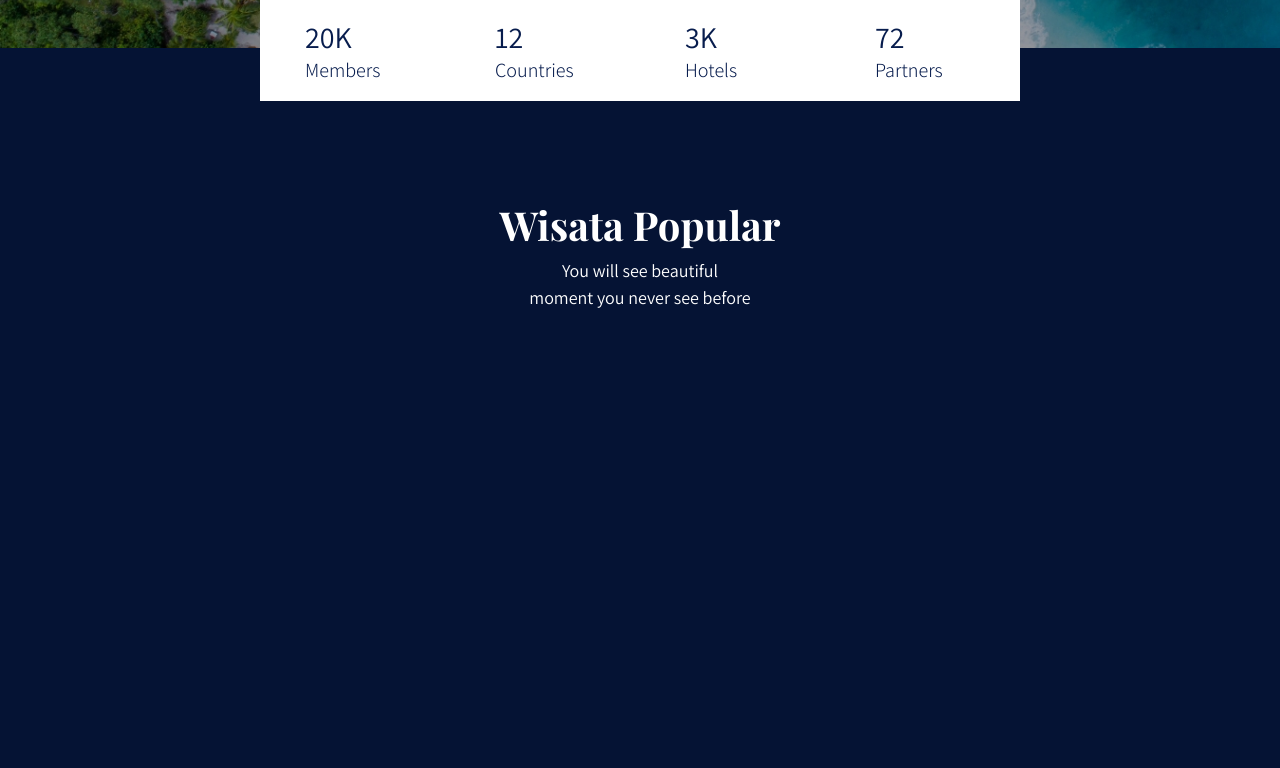
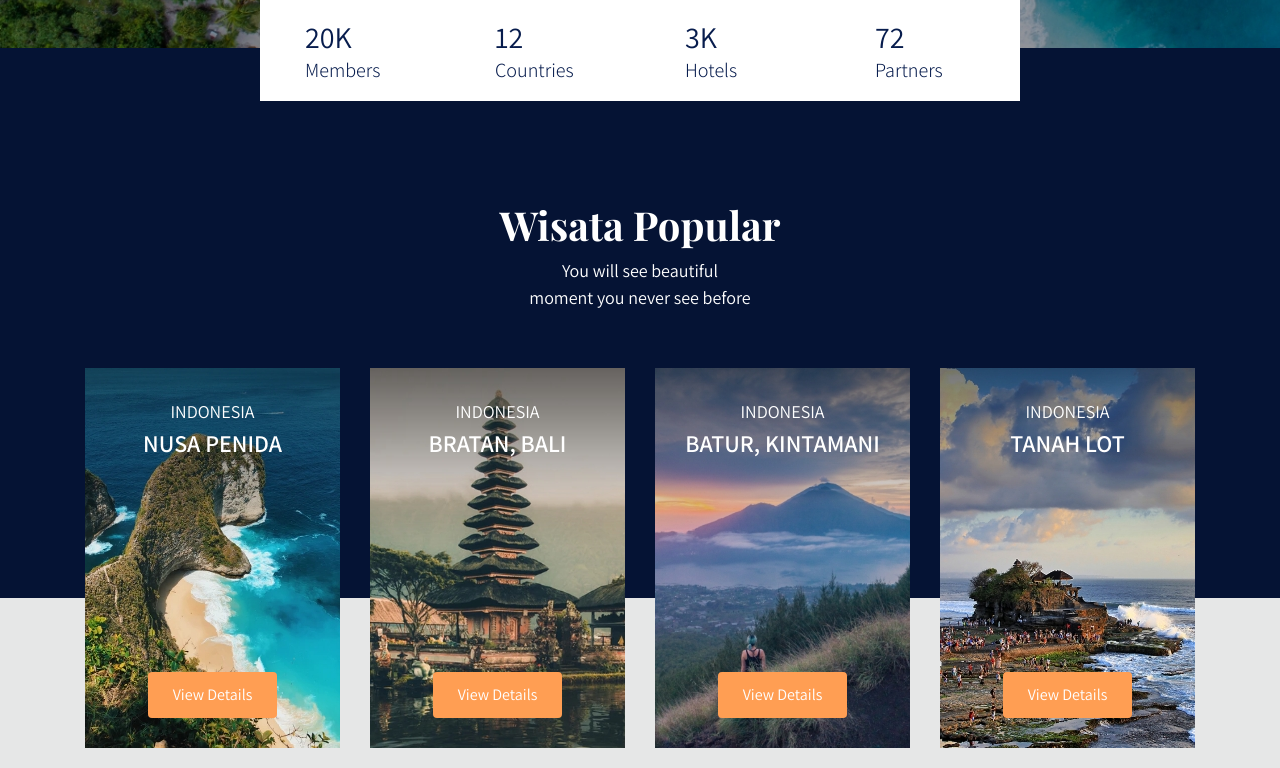
Before and after one commit to Indraawagin/web_montrav, a PHP site: page / in a window 1280 px wide. Shown: the part 580-1348 px from the top of the page. Before the commit the page ends 888 px from the top, so only its background shows below. Run offline with PHP 8.4, Linux system fonts and the light colour scheme.

Commit message:
section popular content

```diff
--- a/frontend/styles/main.css
+++ b/frontend/styles/main.css
@@ -113,4 +113,35 @@
 .section-popular P {
   font-size: 18px;
 }
+
+.section-popular-content .section-popular-travel .card-travel {
+  min-height: 380px;
+  padding: 30px;
+  color: #ffffff;
+  background-color: #E6E7E7;
+  background-size: cover;
+  margin-bottom: 20px;
+}
+
+.section-popular-content .section-popular-travel .travel-country {
+  font-size: 18px;
+  color: #ffffff;
+}
+
+.section-popular-content .section-popular-travel .travel-location {
+  font-size: 24px;
+  color: #ffffff;
+  font-weight: 600;
+}
+
+.section-popular-content .section-popular-travel .travel-button .btn-travel-details {
+  padding: 10px;
+  background-color: #FF9E53;
+  color: #ffffff;
+}
+
+.section-popular-content .section-popular-travel .travel-button .btn-travel-details:hover {
+  background-color: #fda562;
+  color: #ffffff;
+}
 /*# sourceMappingURL=main.css.map */
--- a/frontend/styles/main.scss
+++ b/frontend/styles/main.scss
@@ -125,4 +125,44 @@
     P {
         font-size: 18px;
     }
+
 }
+
+.section-popular-content {
+    .section-popular-travel {
+        .card-travel {
+            min-height: 380px;
+            padding: 30px;
+            color: #ffffff;
+            background-color: #E6E7E7;
+            background-size: cover;
+            margin-bottom: 20px;
+        }
+
+        .travel-country {
+            font-size: 18px;
+            color: #ffffff;
+        }
+
+        .travel-location {
+            font-size: 24px;
+            color: #ffffff;
+            font-weight: 600;
+        }
+
+        .travel-button {
+            .btn-travel-details {
+                padding: 10px;
+                background-color: #FF9E53;
+                color: #ffffff;
+
+                &:hover {
+                    background-color: rgb(253, 165, 98);
+                    color: #ffffff;
+                }
+            }
+
+
+        }
+    }
+}
--- a/index.html
+++ b/index.html
@@ -15,7 +15,7 @@
       href="https://fonts.googleapis.com/css?family=Assistant:300,400,600,700,800|Playfair+Display:400,700,800,900&display=swap"
       rel="stylesheet"
     />
-    <title>Hello, world!</title>
+    <title>Montrav</title>
   </head>
 
   <body>
@@ -130,6 +130,68 @@
           </div>
         </div>
       </section>
+      <section class="section-popular-content" id="popular-content">
+        <div class="container">
+          <div class="section-popular-travel row justify-content-center">
+            <div class="col-sm-6 col-md-4 col-lg-3">
+              <div
+                class="card-travel text-center d-flex flex-column"
+                style="background-image: url('frontend/images/popular-1.jpg')"
+              >
+                <div class="travel-country">INDONESIA</div>
+                <div class="travel-location">NUSA PENIDA</div>
+                <div class="travel-button mt-auto">
+                  <a href="#" class="btn btn-travel-details px-4">
+                    View Details
+                  </a>
+                </div>
+              </div>
+            </div>
+            <div class="col-sm-6 col-md-4 col-lg-3">
+              <div
+                class="card-travel text-center d-flex flex-column"
+                style="background-image: url('frontend/images/popular-2.jpg')"
+              >
+                <div class="travel-country">INDONESIA</div>
+                <div class="travel-location">BRATAN, BALI</div>
+                <div class="travel-button mt-auto">
+                  <a href="#" class="btn btn-travel-details px-4">
+                    View Details
+                  </a>
+                </div>
+              </div>
+            </div>
+            <div class="col-sm-6 col-md-4 col-lg-3">
+              <div
+                class="card-travel text-center d-flex flex-column"
+                style="background-image: url('frontend/images/popular-3.jpg')"
+              >
+                <div class="travel-country">INDONESIA</div>
+                <div class="travel-location">BATUR, KINTAMANI</div>
+                <div class="travel-button mt-auto">
+                  <a href="#" class="btn btn-travel-details px-4">
+                    View Details
+                  </a>
+                </div>
+              </div>
+            </div>
+            <div class="col-sm-6 col-md-4 col-lg-3">
+              <div
+                class="card-travel text-center d-flex flex-column"
+                style="background-image: url('frontend/images/popular-4.jpg')"
+              >
+                <div class="travel-country">INDONESIA</div>
+                <div class="travel-location">TANAH LOT</div>
+                <div class="travel-button mt-auto">
+                  <a href="#" class="btn btn-travel-details px-4">
+                    View Details
+                  </a>
+                </div>
+              </div>
+            </div>
+          </div>
+        </div>
+      </section>
     </main>
 
     <script src="frontend/libraries/bootstrap/js/jquery-3.4.1.min.js"></script>
```
Also changed, not shown: frontend/images/popular-1.jpg, frontend/images/popular-1@2x.jpg, frontend/images/popular-2.jpg, frontend/images/popular-2@2x.jpg, frontend/images/popular-3.jpg, frontend/images/popular-3@2x.jpg, frontend/images/popular-4.jpg, frontend/images/popular-4@2x.jpg, 1 other file.
